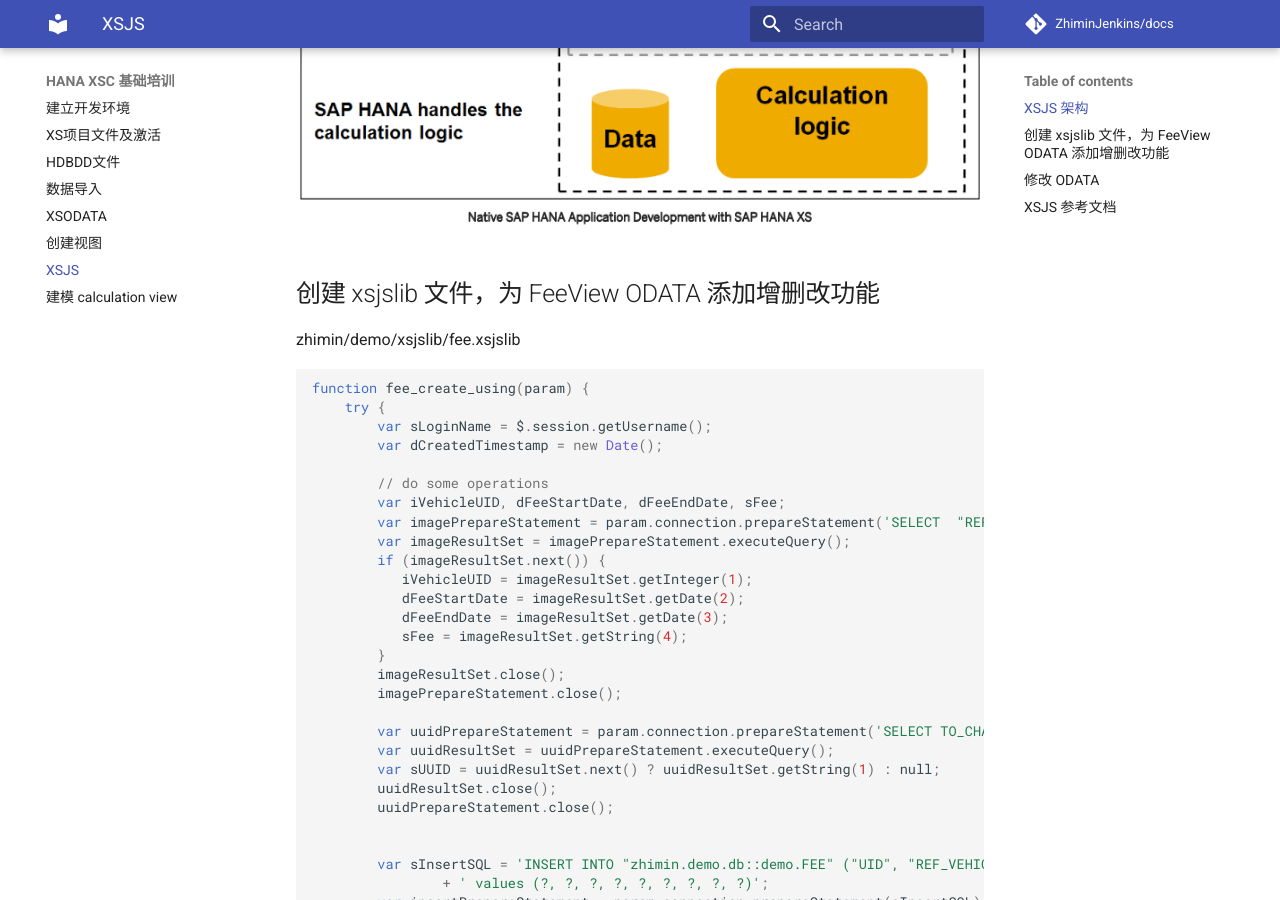
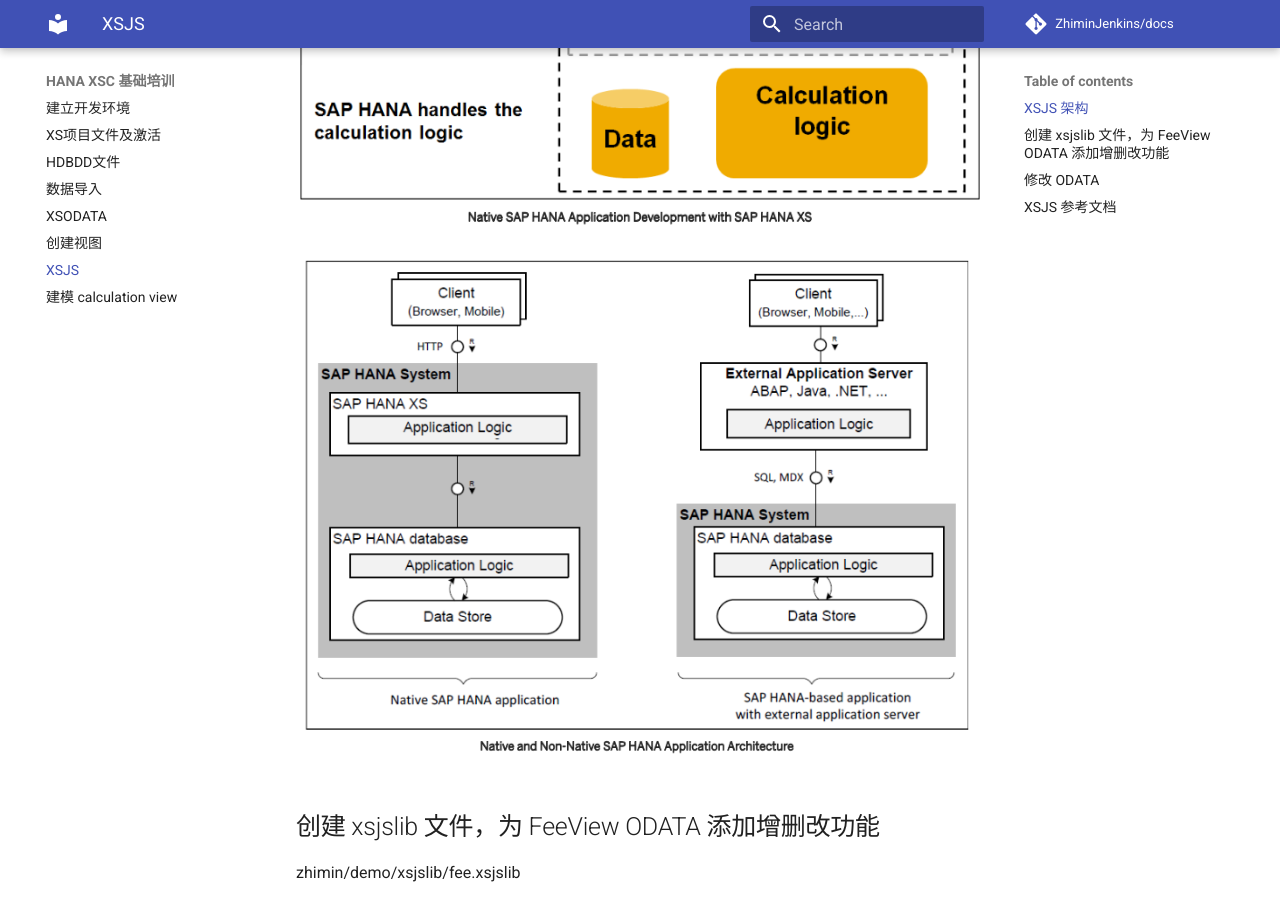
Before and after one commit to shaozhm/alpmars-training, an MkDocs documentation site: the page built from docs/xsjs.md, in a window 1280 px wide and 900 px high, scrolled down 475 px. Built offline with MkDocs 1.6.1 and Material for MkDocs 9.7.7, drawn with Linux system fonts in a browser that asks for light colours; old or Windows-style settings are respelled for this version of MkDocs.

Commit message:
zhimin update

```diff
--- a/docs/xsjs.md
+++ b/docs/xsjs.md
@@ -1,6 +1,8 @@
 ## XSJS 架构
 
 ![xsjs architecture](./images/xsjs_architecture.png)
+
+![Native SAP HANA Architecture](./images/native-SAP-HANA-architecture.png)
 
 ## 创建 xsjslib 文件，为 FeeView ODATA 添加增删改功能
 
```
Also changed, not shown: docs/images/native-SAP-HANA-architecture.png (added).
